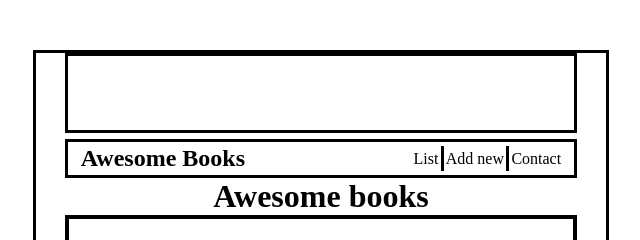
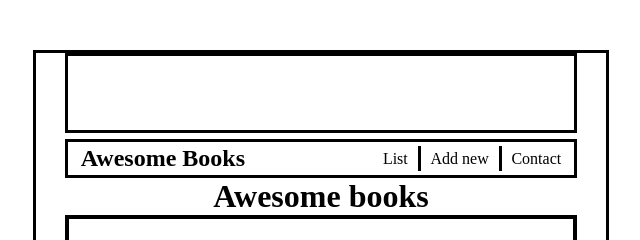
Before and after one commit to Eldonratzlaff/Awesome-books, a website with bundled scripts: page index.html in a window 1280 px wide. Shown: the top 240 px of the page, 17-657 px from the left. Built offline with nearby package versions, Linux system fonts and the light colour scheme.

Commit message:
Add some styling

```diff
--- a/style.css
+++ b/style.css
@@ -30,7 +30,7 @@ nav{
 
 }
 .nav-h2{
-  margin: 0 13vw 0 1vw;
+  padding: 0 10vw 0 1vw;
 }
 .line{
 width: 3px;
```
